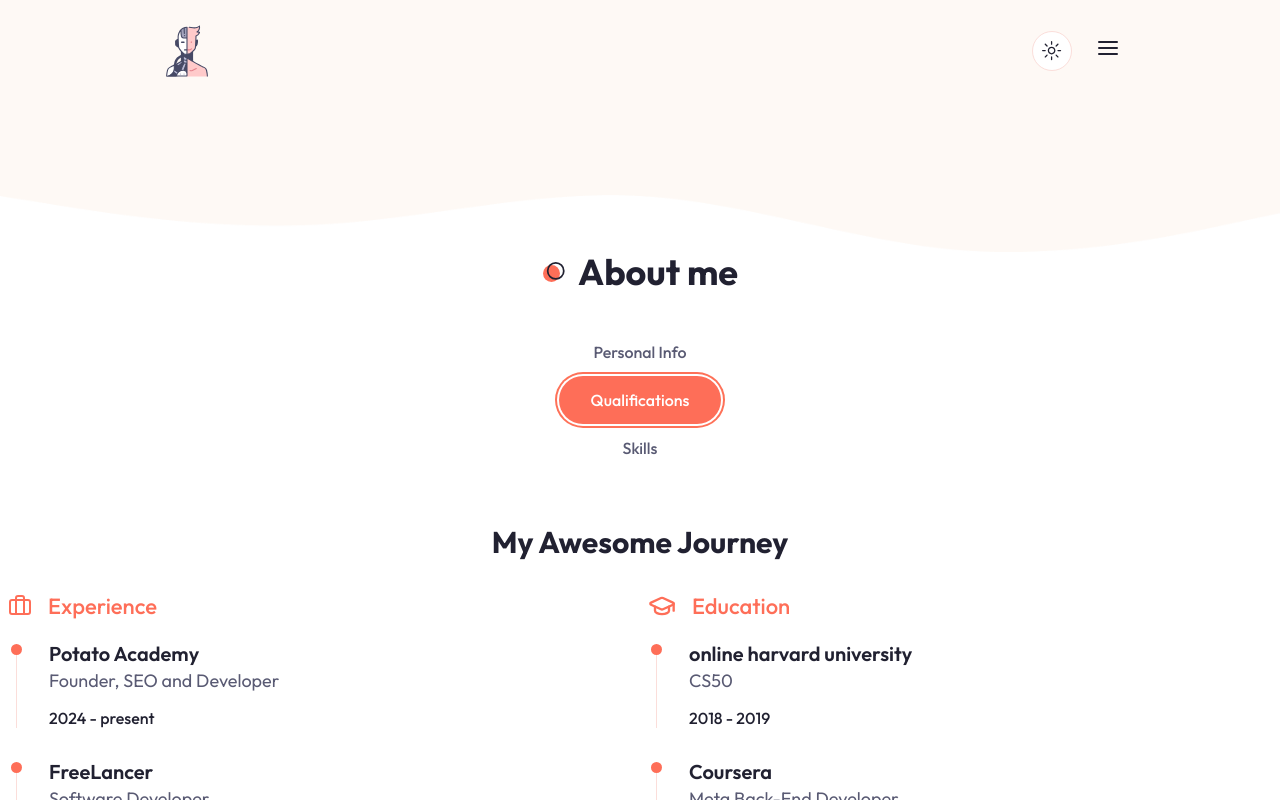
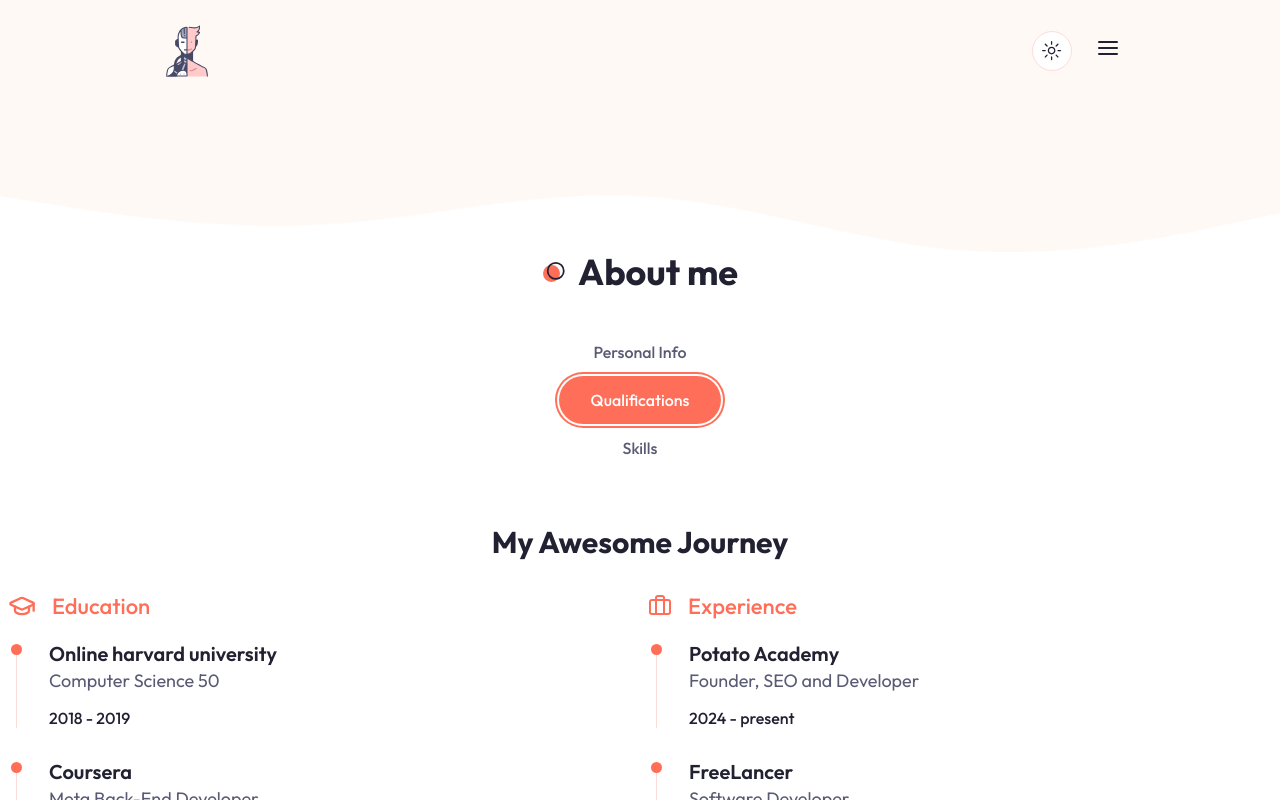
Before and after one commit to Deadlymind/Portfolio, a Next.js app: page / in a window 1280 px wide. Both pictures are taken after a click on the tab "Qualifications". Shown: the part 522-1322 px from the top of the page. Built offline with nearby package versions, Linux system fonts and the light colour scheme.

Commit message:
add skills to About

```diff
--- a/components/About.jsx
+++ b/components/About.jsx
@@ -38,8 +38,8 @@
         title: 'education',
         data: [
             {
-                university: 'online harvard university',
-                qualification: 'CS50',
+                university: 'Online harvard university',
+                qualification: 'Computer Science 50',
                 years: '2018 - 2019',
             },
             {
@@ -76,13 +76,10 @@
     }
 ];
 
-const skillsData = [
+const skillData = [
     {
         title: 'Skills',
         data: [
-            {
-                name: 'HTML, CSS',
-            },
             {
                 name: 'Back-End Development',
             },
@@ -99,22 +96,37 @@
         ]
     },
     {
-        title: 'ToolsimgPath',
+        title: 'tools',
         data: [
             {
-                imgPath: '/about/vscode.svg',
+                imgPath: '/about/python.svg',
+            },
+            {
+                imgPath: '/about/django.svg',
+            },
+            {
+                imgPath: '/about/javascript.svg',
+            },
+            {
+                imgPath: '/about/react.svg',
+            },
+            {
+                imgPath: '/about/html.svg',
+            },
+            {
+                imgPath: '/about/css.svg',
+            },
+            {
+                imgPath: '/about/bootstrap.svg',
+            },
+            {
+                imgPath: '/about/tailwindcss.svg',
             },
             {
                 imgPath: '/about/ajax.svg',
             },
             {
-                imgPath: '/about/css.svg',
-            },
-            {
-                imgPath: '/about/django.svg',
-            },
-            {
-                imgPath: '/about/docker.svg',
+                imgPath: '/about/jquery.svg',
             },
             {
                 imgPath: '/about/git.svg',
@@ -123,35 +135,22 @@
                 imgPath: '/about/github.svg',
             },
             {
-                imgPath: '/about/html.svg',
-            },
-            {
-                imgPath: '/about/javascript.svg',
-            },
-            {
-                imgPath: '/about/jquery.svg',
-            },
-            {
                 imgPath: '/about/linux.svg',
             },
             {
                 imgPath: '/about/postgresql.svg',
             },
             {
-                imgPath: '/about/python.svg',
+                imgPath: '/about/sqlite.svg',
             },
             {
-                imgPath: '/about/react.svg',
+                imgPath: '/about/docker.svg',
             },
             {
                 imgPath: '/about/redis.svg',
             },
-            {
-                imgPath: '/about/tailwindcss.svg',
-            },
-            {
-                imgPath: '/about/sqlite.svg',
-            },
+
+
 
 
         ]
@@ -220,6 +219,33 @@
                                     <h3 className="h3 mb-8 text-center xl:text-left " >My Awesome Journey</h3>
                                     {/* experience & education wrapper */}
                                     <div className="grid md:grid-cols-2 gap-y-8 " >
+                                        {/* education */}
+                                        <div className="flex flex-col gap-y-6 ml-2 " >
+                                            <div className="flex items-center gap-x-4 text-[22px] text-primary " >
+                                                <GraduationCap size={28} />
+                                                <h4 className="capitalize font-medium" >
+                                                    {getData(qualificationsData,'education').title}
+                                                </h4>
+                                            </div>
+                                            {/* list*/}
+                                            <div className="flex flex-col gap-y-8" >
+                                                {getData(qualificationsData,'education').data.map((item, index) => {
+                                                    const {university, qualification, years} = item;
+                                                    return (
+                                                        <div className="flex gap-x-8 group " key={index} >
+                                                            <div className="h-[84px] w-[1px] bg-border relative ml-2 " >
+                                                                <div className="w-[11px] h-[11px] rounded-full bg-primary absolute -left-[5px] group-hover:translate-y-[84px] transition-all duration-500 " ></div>
+                                                            </div>
+                                                            <div>
+                                                                <div className="font-semibold text-xl leading-none mb-2  " >{university}</div>
+                                                                <div className="text-lg leading-none text-muted-foreground mb-4 " >{qualification}</div>
+                                                                <div className="text-base font-medium" >{years}</div>
+                                                            </div>
+                                                        </div>
+                                                    )
+                                                })}
+                                            </div>
+                                        </div>
                                         {/* experience */}
                                         <div className="flex flex-col gap-y-6 ml-2 " >
                                             <div className="flex items-center gap-x-4 text-[22px] text-primary " >
@@ -247,38 +273,54 @@
                                                 })}
                                             </div>
                                         </div>
-                                        {/* education */}
-                                        <div className="flex flex-col gap-y-6 ml-2 " >
-                                            <div className="flex items-center gap-x-4 text-[22px] text-primary " >
-                                                <GraduationCap size={28} />
-                                                <h4 className="capitalize font-medium" >
-                                                    {getData(qualificationsData,'education').title}
-                                                </h4>
+
                                     </div>
-                                            {/* list*/}
-                                            <div className="flex flex-col gap-y-8" >
-                                                {getData(qualificationsData,'education').data.map((item, index) => {
-                                                    const {university, qualification, years} = item;
+                                </div>
+                            </TabsContent>
+                            {/* skills */}
+                            <TabsContent value='skills'>
+                                <div className="text-center xl:text-left " >
+                                    <h3 className="h3 mb-8 " >Tools I Can Use</h3>
+                                    {/* skills */}
+                                    <div className="mb-16" >
+                                        <h4 className="text-xl font-semibold mb-2" >Skills</h4>
+                                        <div className="border-b border-border mb-4" ></div>
+                                        {/* skill list */}
+                                        <div>
+                                            {getData(skillData,'Skills').data.map((item, index) => {
+                                                const { name } = item;
                                                 return (
-                                                        <div className="flex gap-x-8 group " key={index} >
-                                                            <div className="h-[84px] w-[1px] bg-border relative ml-2 " >
-                                                                <div className="w-[11px] h-[11px] rounded-full bg-primary absolute -left-[5px] group-hover:translate-y-[84px] transition-all duration-500 " ></div>
+                                                    <div className="w-2/4 text-center xl:text-left mx-auto xl:mx-0 " key={index} >
+                                                        <div className="font-medium" >{name}</div>
                                                     </div>
+                                                )
+                                            })}
+                                        </div>
+                                    </div>
+                                    {/* Tools */}
                                     <div>
-                                                                <div className="font-semibold text-xl leading-none mb-2  " >{university}</div>
-                                                                <div className="text-lg leading-none text-muted-foreground mb-4 " >{qualification}</div>
-                                                                <div className="text-base font-medium" >{years}</div>
-                                                            </div>
+                                        <h4 className="text-xl font-semibold mb-2 xl:text-left "   >Tools</h4>
+                                        <div className="border-b border-border mb-4" ></div>
+                                        {/* tools list */}
+                                        <div className="flex flex-wrap  gap-2 justify-center xl:justify-start" >
+                                            {getData(skillData,'tools').data.map((item, index) => {
+                                                const { imgPath } = item;
+                                                return (
+                                                    <div key={index} >
+                                                        <Image
+                                                            src={imgPath}
+                                                            alt=""
+                                                            width={48}
+                                                            height={48}
+                                                            priority
+                                                        />
                                                     </div>
                                                 )
                                             })}
                                         </div>
                                     </div>
                                 </div>
-                                </div>
                             </TabsContent>
-                            {/* skills */}
-                            <TabsContent value='skills'>Skills</TabsContent>
                         </div>
                     </Tabs>
                 </div>
```
Also changed, not shown: public/about/sqlite-ar21.svg (added), public/about/sqlite.svg (added). Lines whose indentation alone changed are shown as unchanged.
